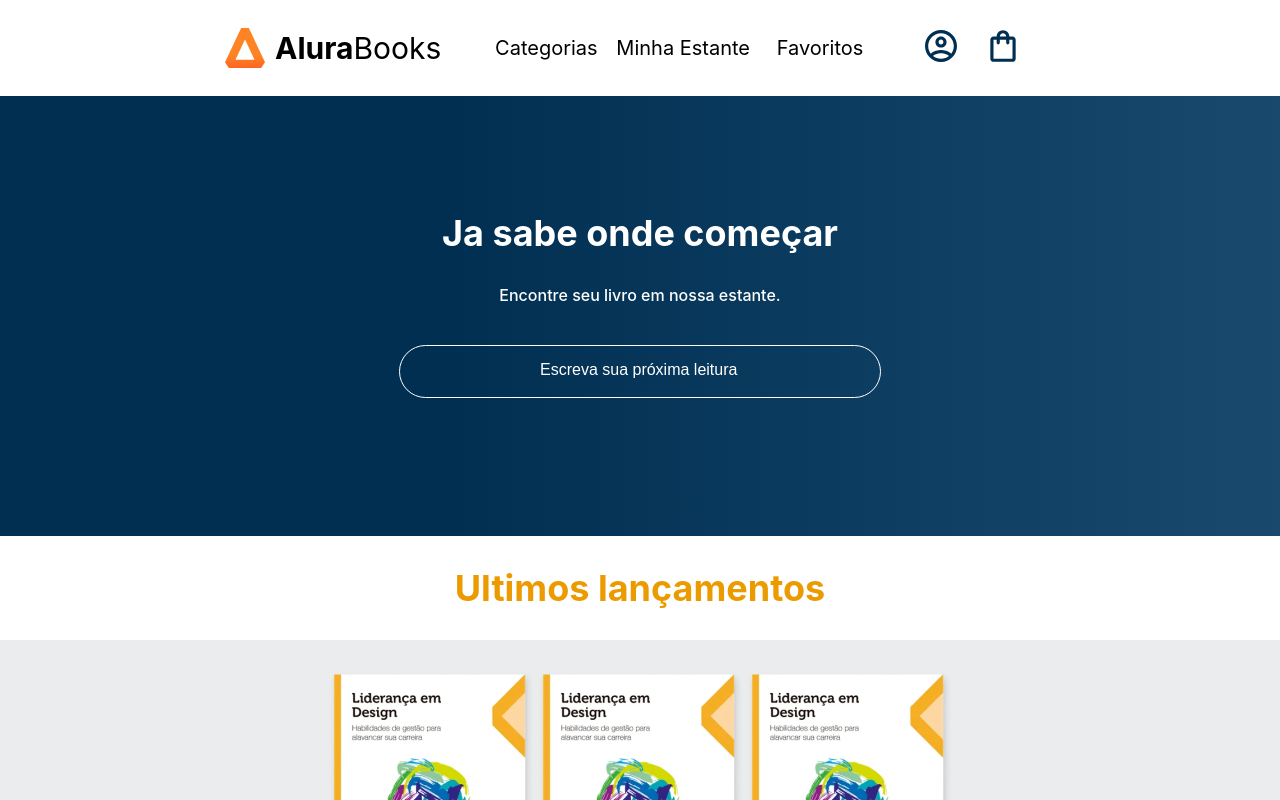
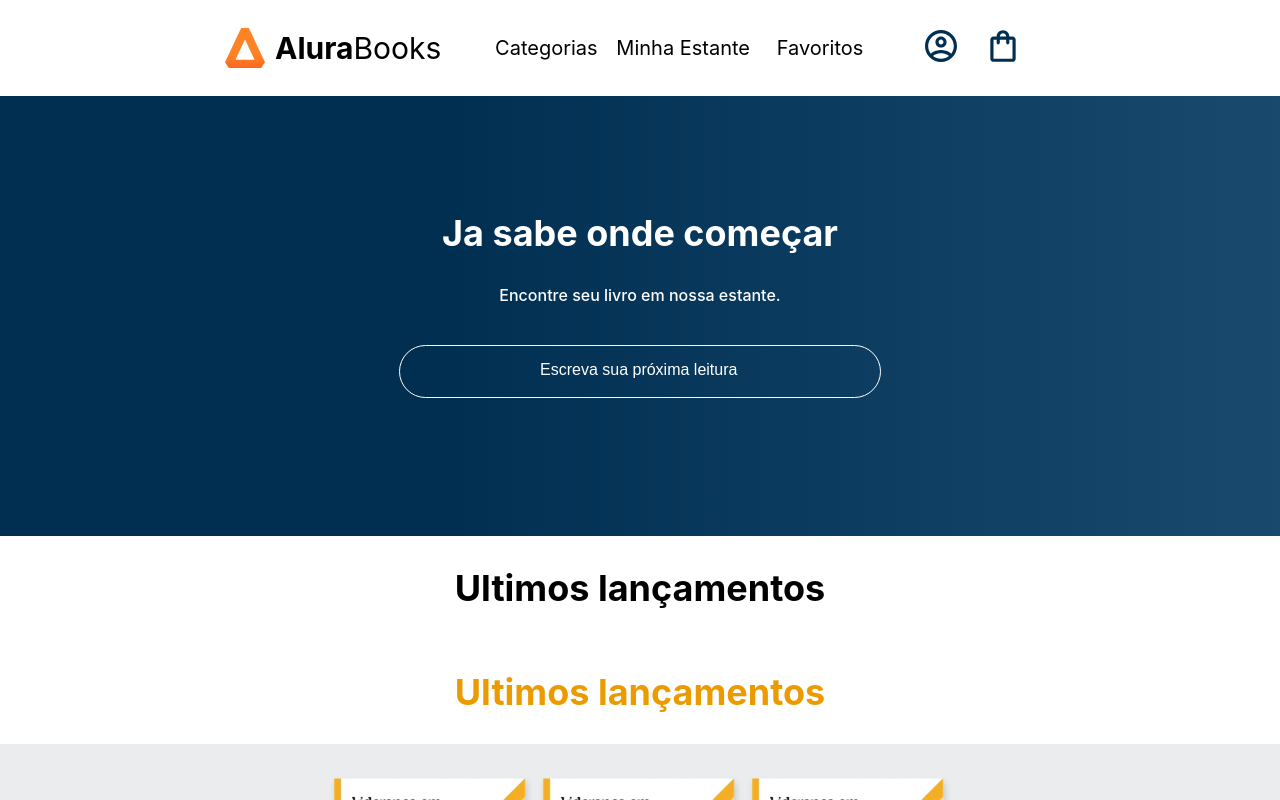
Before and after one commit to robsonpsilva/alura-react, a React (Create React App) app: page / in a window 1280 px wide. Shown: the top 800 px of the page. Built offline with nearby package versions, Linux system fonts and the light colour scheme.

Commit message:
modified:   src/components/LastReleases/index.js 	new file:   src/components/Titulo/index.js

```diff
--- a/src/components/LastReleases/index.js
+++ b/src/components/LastReleases/index.js
@@ -1,20 +1,14 @@
 import {books} from './lastReleasesData';
 import styled from 'styled-components';
+import { Title } from '../Titulo';
+
 const LastReleasesContainer = styled.section `
     background-color: #EBECEE;
     padding-bottom: 20px;
     display: flex;
     flex-direction: column;
 `
-const Title = styled.h2 `
-    width: 100%;
-    padding: 30px 0;
-    background-color: #FFF;
-    color: #EB9B00;
-    font-size: 36px;
-    text-align: center;
-    margin: 0;
-`
+
 const NewBooks = styled.div`
     margin-top: 30px;
     display: flex;
@@ -25,7 +19,8 @@ const NewBooks = styled.div`
 function LastReleases() {
     return (
         <LastReleasesContainer>
-            <Title>Ultimos lançamentos</Title>
+            <Title color="#000">Ultimos lançamentos</Title>
+            <Title >Ultimos lançamentos</Title>
             <NewBooks>
                 {books.map((book) => (
                     <img key={book.id} src={book.src} alt={book.title} />))
--- /dev/null
+++ b/src/components/Titulo/index.js
@@ -0,0 +1,11 @@
+import styled from 'styled-components';
+
+export const Title = styled.h2 `
+    width: 100%;
+    padding: 30px 0;
+    background-color: #FFF;
+    color:${props => props.color || '#EB9B00'};
+    font-size: 36px;
+    text-align: center;
+    margin: 0;
+`
```
